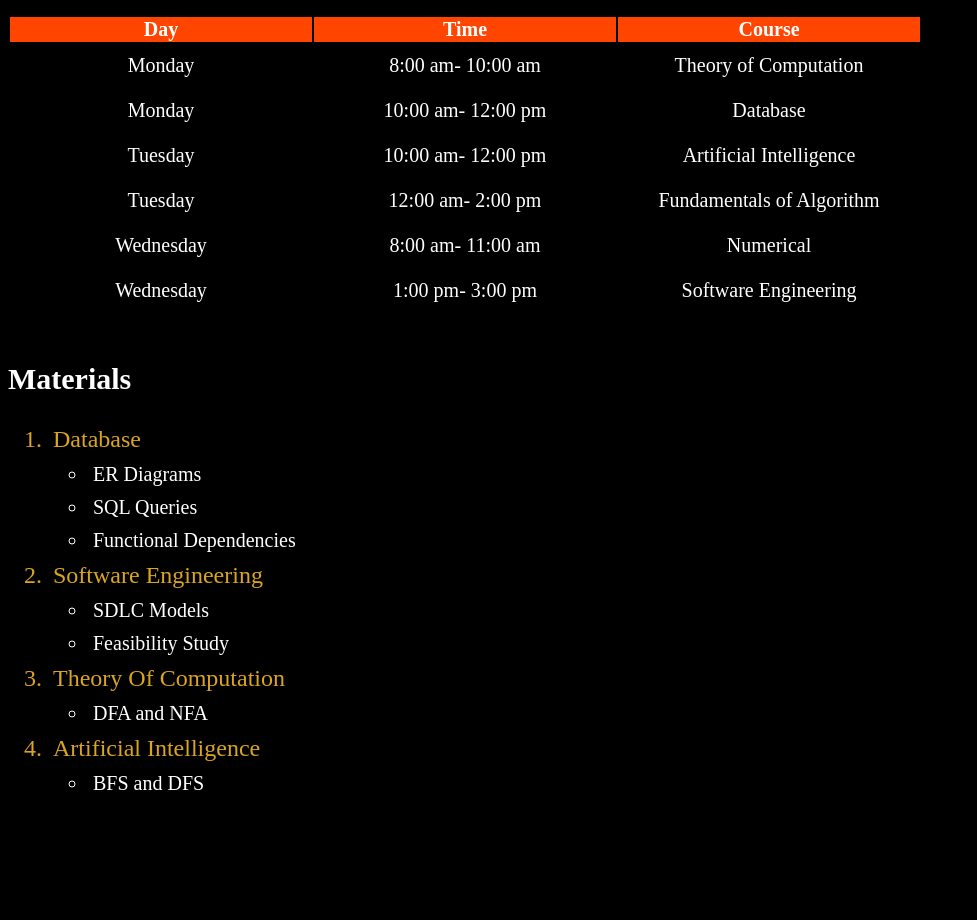
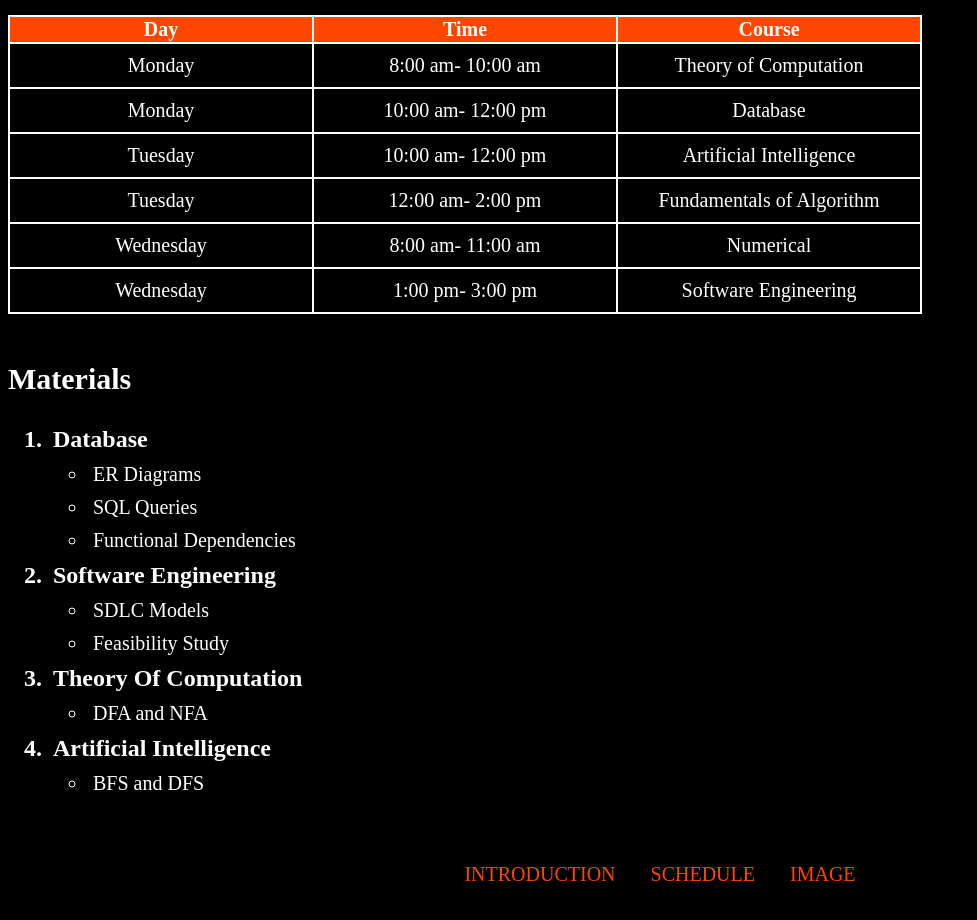
Before and after one commit to AliAlYaman/Html-intro, a plain HTML site: page index.html in a window 1280 px wide. Shown: the part 600-1520 px from the top of the page, without its empty margins (0-977 px from the left). Before the commit the page ends 1420 px from the top, so only its background shows below. Drawn offline with Linux system fonts and the light colour scheme.

```diff
--- a/index.css
+++ b/index.css
@@ -31,7 +31,7 @@ table th{
 }
 
 ol > li{
-    color: goldenrod;
+    font-weight: bold;
     font-size: 24px;
 }
 
@@ -39,3 +39,26 @@ li{
 
     padding: 5px 5px 5px 5px;
 }
+
+table , th , td {
+    border: 2px solid white;
+    border-collapse: collapse;
+}
+
+
+ nav li {
+    display: inline;
+
+}
+
+a{
+    text-decoration: none;
+    font-size: 20px;
+    color: orangered;
+    padding: 10px 10px 10px 10px;
+}
+
+nav{
+    height: 50px;
+    text-align: center;
+}
--- a/index.html
+++ b/index.html
@@ -13,7 +13,7 @@
       <img src="Assets/Images/Me.jpg" alt="My Image" id="my-photo" />
       <h2>Ali Al Yaman</h2>
     </header>
-    <section>
+    <section id="introduction">
       <h1>Introuction</h1>
       <p>
         Hello! My name is Ali Al Yaman, and I am currently in my third year of
@@ -98,5 +98,15 @@
             </ul>
         </ol>
     </section>
+    <br>
+    <footer>
+        <nav>
+            <ul>
+                <li><a href="#introduction">INTRODUCTION</a></li>
+                <li><a href="#schedule">SCHEDULE</a></li>
+                <li><a href="#my-photo">IMAGE</a></li>
+            </ul>
+        </nav>
+    </footer>
   </body>
 </html>
```
